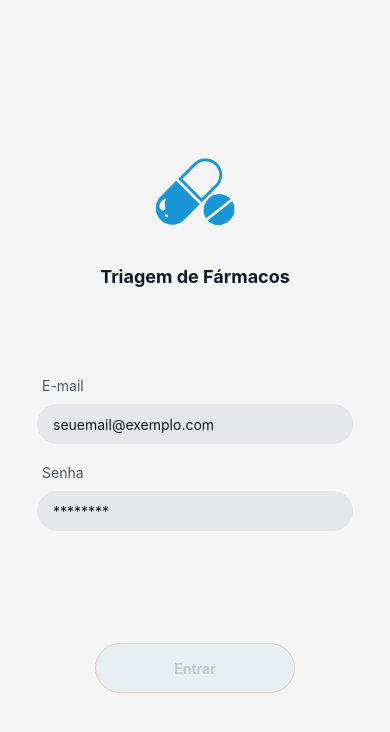
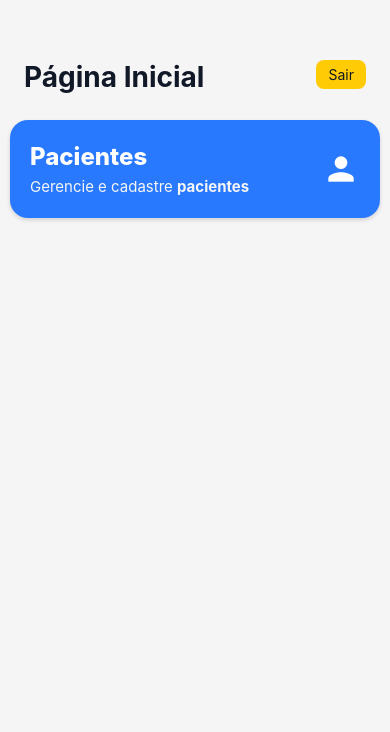
Before and after one commit to UmbrellaCorpBr/triagem-farmacos-front, a React Native app: screen /InitialPage in a window 390 px wide. Shown: the top 732 px of the page. Built offline with nearby package versions, Linux system fonts and the light colour scheme; what expo-sqlite would draw is missing.

Commit message:
ADD: Start pagina inicial

```diff
--- a/src/database/sqlite.ts
+++ b/src/database/sqlite.ts
@@ -1,3 +1,3 @@
 import * as SQLite from 'expo-sqlite'
 
-export const db = SQLite.openDatabaseSync('pokedex.db')
+export const db = SQLite.openDatabaseSync('triagem_farmacos.db')
--- a/src/global/themes.tsx
+++ b/src/global/themes.tsx
@@ -2,10 +2,9 @@ import { useColorScheme } from 'react-native';
 
 const lightTheme = {
   colors: {
-    // Paleta inspirada na Pokédex
-    primary: '#E3350D', // vermelho Pokédex
+    primary: '#E3350D',
     primaryDark: '#B8200A',
-    accent: '#FFCB05', // amarelo Pokédex
+    accent: '#FFCB05',
     accentDark: '#D4A108',
     background: '#F5F5F5',
     surface: '#FFFFFF',
--- a/src/pages/Login/index.tsx
+++ b/src/pages/Login/index.tsx
@@ -23,11 +23,10 @@ export default function LoginScreen() {
 
     try {
       if (validateLogin(email.trim().toLowerCase(), password.trim())){
-        console.log("funcionando")
-        // navigation.reset({
-        //   index: 0,
-        //   routes: [{name: "PokemonList"}],
-        // })
+        navigation.reset({
+          index: 0,
+          routes: [{name: "InitialPage"}],
+        })
       }
       else {
         setPassword("")
--- /dev/null
+++ b/src/pages/initialPage/index.tsx
@@ -0,0 +1,111 @@
+import React, { useEffect, useState } from 'react';
+import { View, Text, FlatList, Image, TouchableOpacity, ActivityIndicator } from 'react-native';
+import { createStyles } from './styles';
+import { useTheme } from '../../global/themes';
+import { useNavigation, useFocusEffect } from '@react-navigation/native';
+import { NativeStackNavigationProp } from '@react-navigation/native-stack';
+import { RootStackParamList } from '../../routes';
+import { MaterialIcons } from '@expo/vector-icons'; // Or your preferred icon library
+
+const TYPE_COLORS: Record<string, string> = {
+ normal: '#A8A77A',
+ fire: '#EE8130',
+ water: '#6390F0',
+ electric: '#F7D02C',
+ grass: '#7AC74C',
+ ice: '#96D9D6',
+ fighting: '#C22E28',
+ poison: '#A33EA1',
+ ground: '#E2BF65',
+ flying: '#A98FF3',
+ psychic: '#F95587',
+ bug: '#A6B91A',
+ rock: '#B6A136',
+ ghost: '#735797',
+ dragon: '#6F35FC',
+ dark: '#705746',
+ steel: '#B7B7CE',
+ fairy: '#D685AD',
+};
+
+
+function getTypeColor(type: string) {
+ return TYPE_COLORS[type] ?? '#A8A8A8';
+}
+
+
+export default function InitialPageScreen() {
+ const theme = useTheme();
+ const styles = createStyles(theme);
+ const navigation = useNavigation<NativeStackNavigationProp<RootStackParamList, 'InitialPage'>>();
+
+ function handleLogout() {
+   navigation.reset({
+     index: 0,
+     routes: [{ name: "Login" }],
+   })
+ }
+
+
+//  const renderItem = ({ item }: { item: PokemonListItemUI }) => (
+//    <TouchableOpacity
+//      style={styles.card}
+//      activeOpacity={0.8}
+//      onPress={() => {
+//         setLastViewedPokemon(item)
+//         navigation.navigate('PokemonDetail', { id: item.id })
+//       }
+//     }
+//    >
+//      <View style={styles.cardLeft}>
+//        <Text style={styles.cardName}>{item.name} {favoriteIds.includes(item.id) ? '★' : '☆'}</Text>
+//        <View style={styles.typeContainer}>
+//          {item.types.map((type) => (
+//            <View
+//              key={`${item.id}-${type}`}
+//              style={[styles.typeBadge, { backgroundColor: getTypeColor(type) }]}
+//            >
+//              <Text style={styles.typeText}>{type}</Text>
+//            </View>
+//          ))}
+//        </View>
+//      </View>
+//      <Image source={{ uri: item.imageUrl }} style={styles.cardImage} />
+//    </TouchableOpacity>
+//  );
+
+ return (
+   <View style={styles.container}>
+     <Text style={styles.headerTitle}>Página Inicial</Text>
+     <TouchableOpacity
+       style={styles.buttonLogout}
+       onPress={handleLogout}
+     >
+       <Text style={styles.buttonLogoutText}>Sair</Text>
+     </TouchableOpacity>
+
+    <View style={styles.container}>
+     <TouchableOpacity
+        style={[styles.card, { backgroundColor: '#2979FF' }]}
+        activeOpacity={0.85}
+        onPress={() => console.log('Card Pressed')}
+        >
+        <View style={styles.textContainer}>
+            <Text style={styles.title}>Pacientes</Text>
+
+            <Text style={styles.description}>
+            Gerencie e cadastre <Text style={styles.bold}>pacientes</Text>
+            </Text>
+        </View>
+
+        <MaterialIcons
+            name="person"
+            size={38}
+            color="#FFF"
+        />
+     </TouchableOpacity>
+
+    </View>
+   </View>
+ );
+};
--- /dev/null
+++ b/src/pages/initialPage/styles.ts
@@ -0,0 +1,125 @@
+import { StyleSheet } from 'react-native';
+import type { Theme } from '../../global/themes';
+
+
+export const createStyles = (theme: Theme) =>
+ StyleSheet.create({
+   container: {
+     flex: 1,
+     backgroundColor: theme.colors.background,
+   },
+   headerTitle: {
+     fontSize: 28,
+     fontWeight: 'bold',
+     paddingHorizontal: 24,
+     paddingTop: 60,
+     paddingBottom: 16,
+     color: theme.colors.text,
+   },
+   listContent: {
+     paddingHorizontal: 24,
+     paddingBottom: 24,
+     gap: 12,
+   },
+   card: {
+    // backgroundColor: '#16B85E',
+    borderRadius: 18,
+    paddingHorizontal: 20,
+    paddingVertical: 22,
+    marginVertical: 10,
+    marginHorizontal: 10,
+    flexDirection: 'row',
+    alignItems: 'center',
+    justifyContent: 'space-between',
+    elevation: 4,
+    shadowColor: '#000',
+    shadowOffset: {
+        width: 0,
+        height: 2,
+    },
+    shadowOpacity: 0.15,
+    shadowRadius: 4,
+   },
+    textContainer: {
+    flex: 1,
+   },
+    title: {
+    color: '#FFF',
+    fontSize: 24,
+    fontWeight: '800',
+    marginBottom: 6,
+   },
+    description: {
+    color: '#F5F5F5',
+    fontSize: 15,
+   },
+    bold: {
+    fontWeight: '700',
+   },
+   cardLeft: {
+     flex: 1,
+     marginRight: 12,
+   },
+   cardName: {
+     fontSize: 18,
+     fontWeight: '700',
+     textTransform: 'capitalize',
+     marginBottom: 8,
+     color: theme.colors.text,
+   },
+   typeContainer: {
+     flexDirection: 'row',
+     flexWrap: 'wrap',
+     gap: 6,
+   },
+   typeBadge: {
+     backgroundColor: theme.colors.accent,
+     borderRadius: 999,
+     paddingHorizontal: 10,
+     paddingVertical: 4,
+   },
+   typeText: {
+     fontSize: 12,
+     fontWeight: '700',
+     textTransform: 'capitalize',
+     color: '#fff',
+   },
+   cardImage: {
+     width: 72,
+     height: 72,
+   },
+   buttonLogout: {
+     position: 'absolute',
+     top: 60,
+     right: 24,
+     backgroundColor: theme.colors.accent,
+     paddingHorizontal: 12,
+     paddingVertical: 6,
+     borderRadius: 8,
+   },
+   buttonLogoutText: {
+     color: theme.colors.text,
+     fontSize: 14,
+   },
+  actionsRow: {
+     flexDirection: 'row',
+     gap: 10,
+     paddingHorizontal: 24,
+     marginBottom: 12,
+   },
+   actionButton: {
+     flex: 1,
+     height: 42,
+     borderRadius: 10,
+     alignItems: 'center',
+     justifyContent: 'center',
+   },
+   favoritesButton: {
+     backgroundColor: '#2563eb', // azul
+   },
+   actionButtonText: {
+     color: '#fff',
+     fontWeight: '700',
+     fontSize: 13,
+   },
+ });
--- a/src/routes/index.tsx
+++ b/src/routes/index.tsx
@@ -1,9 +1,11 @@
 import React from 'react';
 import { createNativeStackNavigator } from "@react-navigation/native-stack";
 import LoginScreen from '../pages/Login';
+import InitialPageScreen from '../pages/initialPage';
 
 export type RootStackParamList = {
     Login: undefined;
+    InitialPage: undefined;
 }
 
 const Stack = createNativeStackNavigator<RootStackParamList>();
@@ -15,6 +17,7 @@ export default function AppNavigator(){
             screenOptions={{headerShown: false}}
         >
             <Stack.Screen name="Login" component={LoginScreen}/>
+            <Stack.Screen name="InitialPage" component={InitialPageScreen}/>
         </Stack.Navigator>
     )
 }
```
